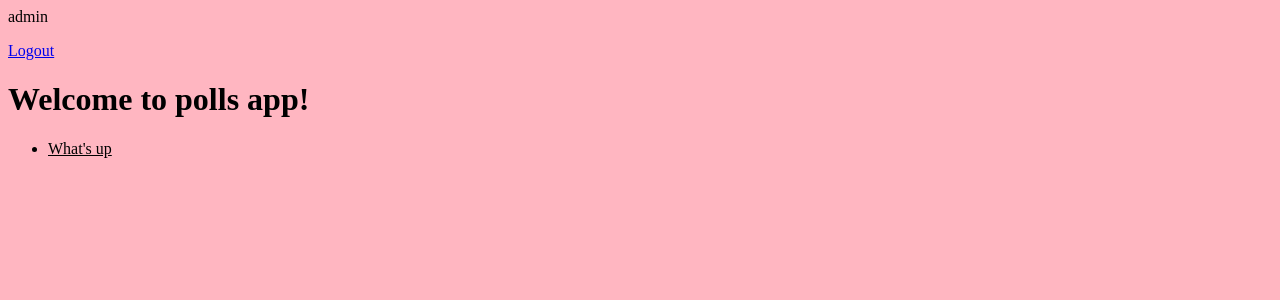
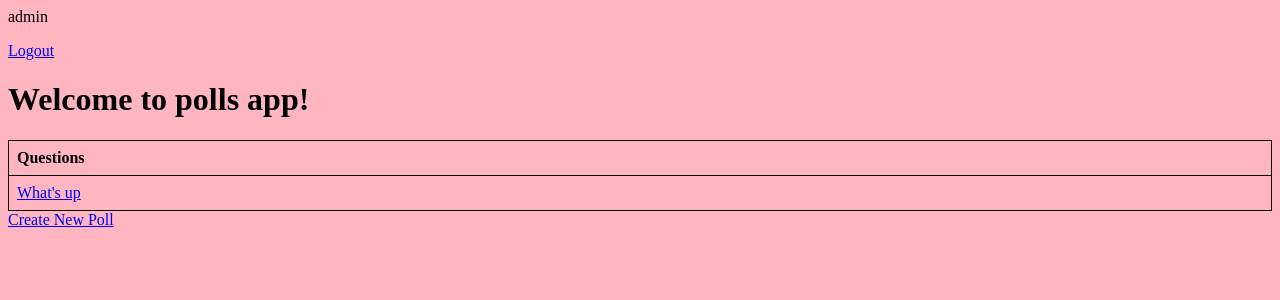
Before and after one commit to savalre/cybersec_project_1, a Django app: page /polls/ in a window 1280 px wide. Shown: the top 300 px of the page. Run offline with Django 4.2, Linux system fonts and the light colour scheme; a user stored in the database is signed in; data comes from the database, SQL or seed files in the repository; both versions use the stored data as it was after the commit.

Commit message:
creating polls is possible

```diff
--- a/mysite/polls/models.py
+++ b/mysite/polls/models.py
@@ -33,3 +33,11 @@ class SignupForm(UserCreationForm):
 class LoginForm(forms.Form):
     username = forms.CharField()
     password = forms.CharField(widget=forms.PasswordInput)
+
+class QuestionForm(forms.ModelForm):
+    class Meta:
+        model = Question
+        fields = ['question_text', 'pub_date']
+        widgets = {
+            'pub_date': forms.DateTimeInput(attrs={'type': 'datetime-local'}),
+        }
--- a/mysite/polls/static/polls/style.css
+++ b/mysite/polls/static/polls/style.css
@@ -5,3 +5,17 @@ li a {
 body {
     background-color: lightpink;
 }
+
+table {
+    width: 100%;
+    border-collapse: collapse;
+}
+
+table, th, td {
+    border: 1px solid black;
+}
+
+th, td {
+    padding: 8px;
+    text-align: left;
+}
--- a/mysite/polls/templates/polls/index.html
+++ b/mysite/polls/templates/polls/index.html
@@ -12,12 +12,22 @@
 
 <h1>Welcome to polls app!</h1>
 
-{% if latest_question_list %}
-    <ul>
-    {% for question in latest_question_list %}
-        <li><a href="{% url 'polls:detail' question.id %}">{{ question.question_text }}</a></li>
-    {% endfor %}
-    </ul>
+{% if user.is_authenticated %}
+    {% if latest_question_list %}
+        <table>
+            <tr>
+                <th>Questions</th>
+            </tr>
+            {% for question in latest_question_list %}
+            <tr>
+                <td><a href="{% url 'polls:detail' question.id %}">{{ question.question_text }}</a></td>
+            </tr>
+            {% endfor %}
+        </table>
+    {% else %}
+        <p>No polls are available.</p>
+    {% endif %}
+    <a href="{% url 'polls:create' %}" class="button">Create New Poll</a>
 {% else %}
-    <p>No polls are available.</p>
+    <p>You need to <a href="{% url 'polls:login' %}">log in</a> to see the polls.</p>
 {% endif %}
--- a/mysite/polls/urls.py
+++ b/mysite/polls/urls.py
@@ -8,6 +8,7 @@ urlpatterns = [
     path('login/', views.user_login, name='login'),
     path('signup/', views.user_signup, name='signup'),
     path('logout/', views.user_logout, name='logout'),
+    path('create/', views.create_poll, name='create'),
     path('<int:pk>/', views.DetailView.as_view(), name='detail'),
     path('<int:pk>/results/', views.ResultsView.as_view(), name='results'),
     path('<int:question_id>/vote/', views.vote, name='vote'),
--- a/mysite/polls/views.py
+++ b/mysite/polls/views.py
@@ -1,12 +1,10 @@
-# polls/views.py
-
 from django.shortcuts import render, get_object_or_404, redirect
 from django.contrib.auth import authenticate, login, logout
 from django.http import HttpResponseRedirect
 from django.urls import reverse
 from django.views import generic
 from django.utils import timezone
-from .models import Choice, Question, SignupForm, LoginForm
+from .models import Choice, Question, SignupForm, LoginForm, QuestionForm
 
 class IndexView(generic.ListView):
     template_name = 'polls/index.html'
@@ -80,3 +78,13 @@ def vote(request, question_id):
         selected_choice.votes += 1
         selected_choice.save()
         return HttpResponseRedirect(reverse('polls:results', args=(question.id,)))
+
+def create_poll(request):
+    if request.method == 'POST':
+        form = QuestionForm(request.POST)
+        if form.is_valid():
+            form.save()
+            return redirect('polls:index')
+    else:
+        form = QuestionForm(initial={'pub_date': timezone.now()})
+    return render(request, 'polls/create_poll.html', {'form': form})
```
Also changed, not shown: mysite/polls/templates/polls/create_poll.html (added, +17 -0 lines), mysite/db.sqlite3.
